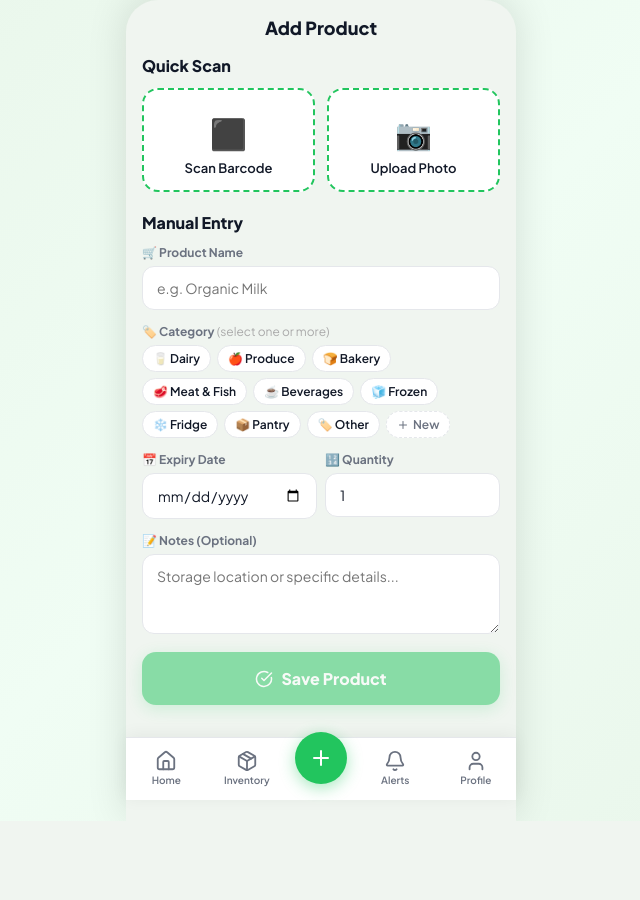
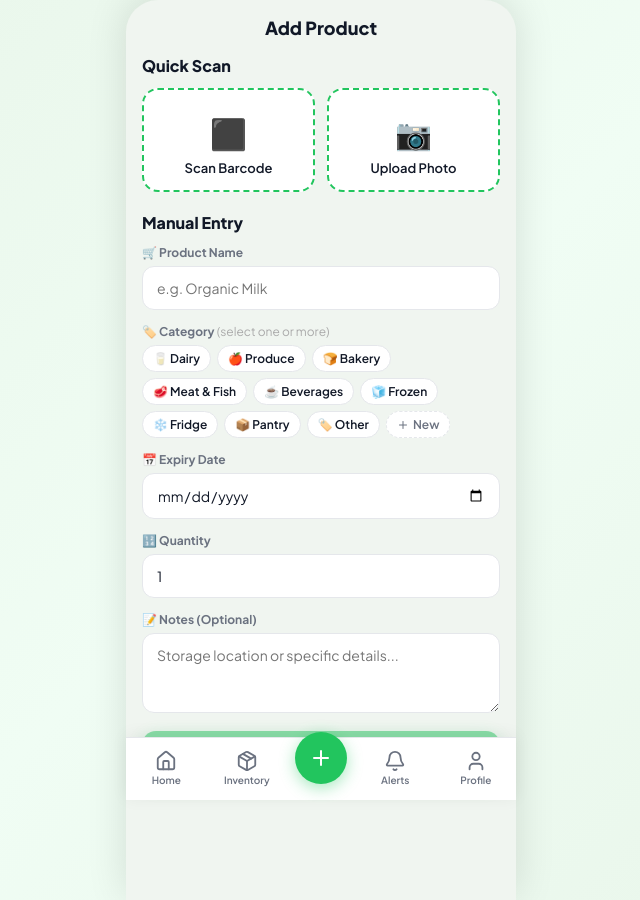
Before and after one commit to MarianaCedielF/PMC, a React (Vite) app: page /add in a window 1280 px wide. Shown: the whole page, without its empty margins (319-959 px from the left). Before the commit the page ends 821 px from the top, so only its background shows below. Built offline with nearby package versions, Linux system fonts and the light colour scheme.

Commit message:
evitar solapamiento

```diff
--- a/src/App.css
+++ b/src/App.css
@@ -142,8 +142,8 @@ body { font-family: 'Plus Jakarta Sans', sans-serif; background: var(--bg); colo
 .scan-label { font-size: 13px; font-weight: 600; color: var(--text); }
 
 .form-field { margin-bottom: 14px; }
-.form-row { display: flex; gap: 8px; }
-.form-field-half { flex: 1; min-width: 0; }
+.form-row { display: flex; flex-direction: column; gap: 0; }
+.form-field-half { flex: 1; width: 100%; }
 .field-label { display: block; font-size: 12px; font-weight: 700; color: var(--text-sub); margin-bottom: 6px; }
 .field-input { width: 100%; border: 1.5px solid var(--border); border-radius: 12px; padding: 12px 14px; font-size: 14px; font-family: inherit; color: var(--text); background: white; outline: none; transition: border-color 0.15s; }
 .field-input:focus { border-color: var(--green); }
```
